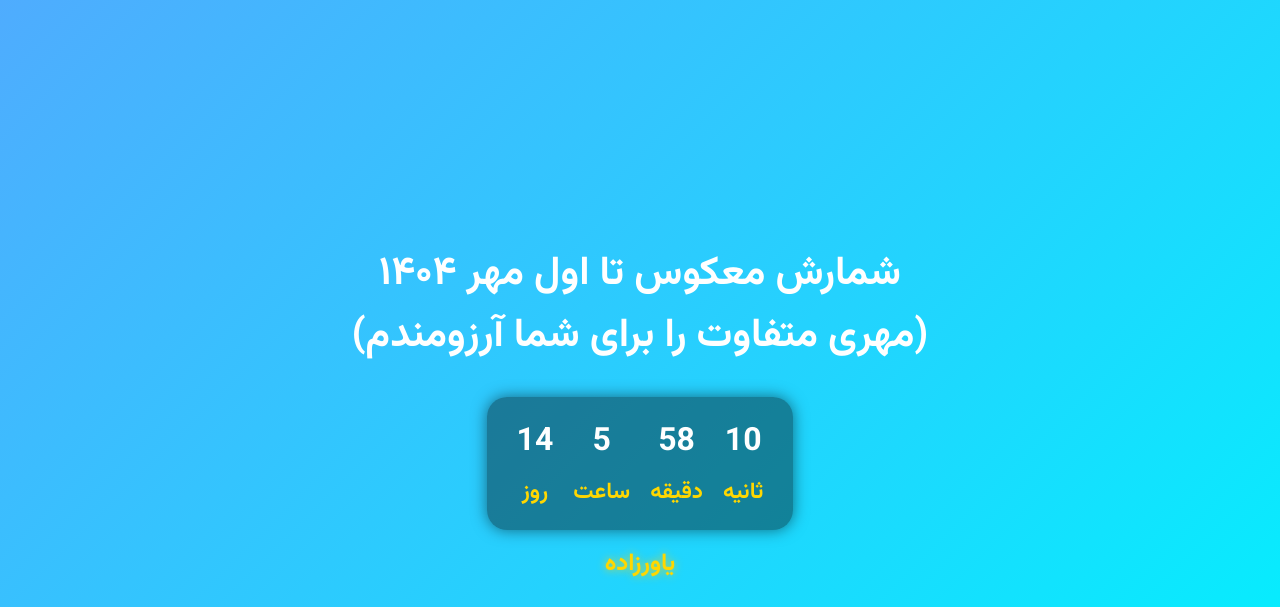
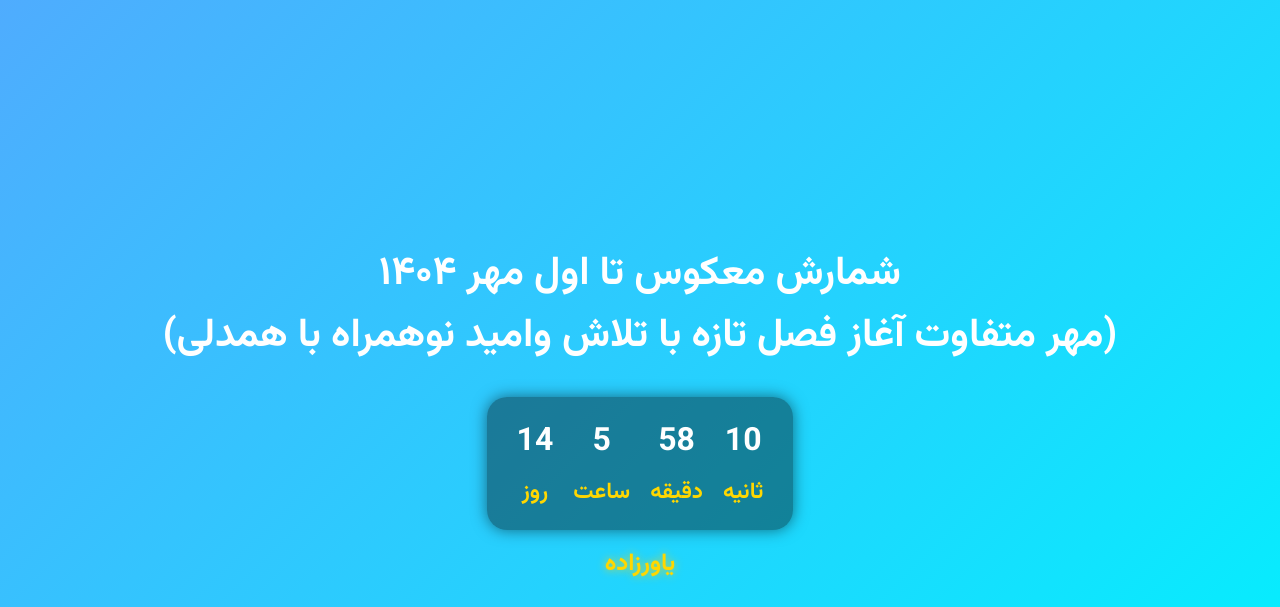
Before and after one commit to rezast420-tech/school-timer, a Flask app: page / in a window 1280 px wide. Shown: the top 607 px of the page. Run offline with Flask 3, Linux system fonts and the light colour scheme.

Commit message:
Update index.html

```diff
--- a/templates/index.html
+++ b/templates/index.html
@@ -64,7 +64,7 @@
   </style>
 </head>
 <body>
-  <h1>شمارش معکوس تا اول مهر ۱۴۰۴<br>(مهری متفاوت را برای شما آرزومندم)</h1>
+  <h1>شمارش معکوس تا اول مهر ۱۴۰۴<br>(مهر متفاوت آغاز فصل تازه با تلاش وامید نوهمراه با همدلی)</h1>
 
   <div id="timer">...</div>
   <span class="name">یاورزاده</span>
@@ -80,7 +80,7 @@
       if (distance < 0) {
         document.getElementById("timer").innerHTML = `
           <div class="finished">
-            مهر متفاوت آغاز فصل تازه با تلاش وامید نوهمراه با همدلی 🎉
+            مهر با مهربانی آغاز می شود. 🎉
           </div>`;
         return;
       }
```
